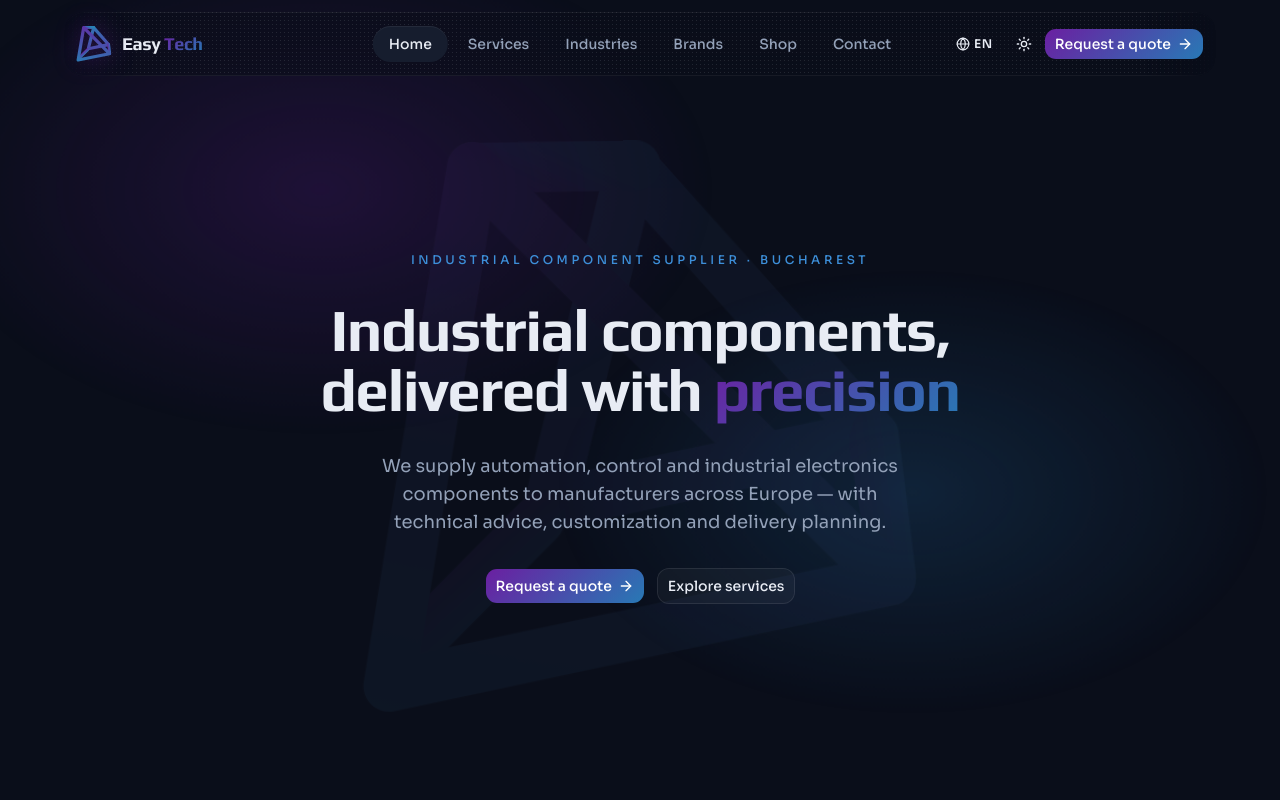
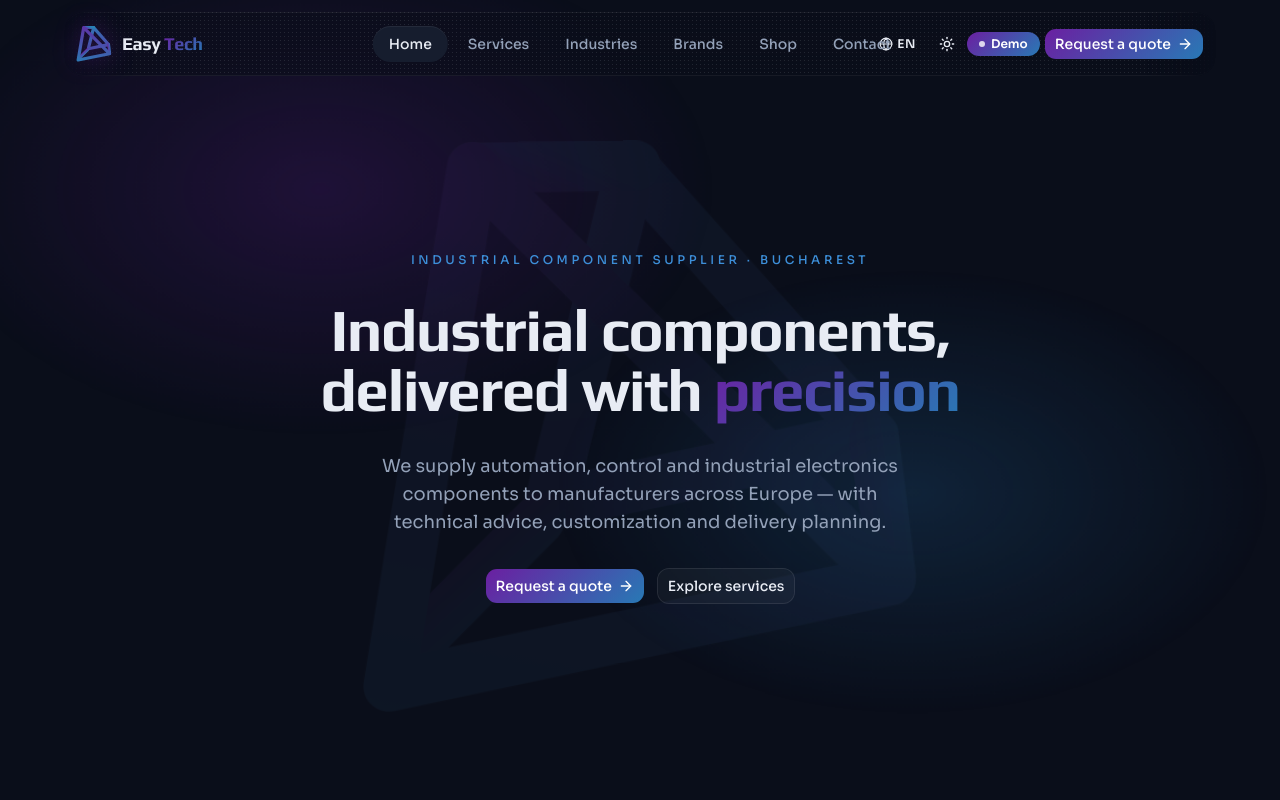
Before and after one commit to maximdm/costin_demo_website, a React (Vite) app: page / in a window 1280 px wide. Shown: the top 800 px of the page. Built offline with nearby package versions, Linux system fonts and the light colour scheme.

Commit message:
Add prominent 'Demo' badge to navbar (top-right)

```diff
--- a/src/components/layout/navbar.tsx
+++ b/src/components/layout/navbar.tsx
@@ -73,6 +73,11 @@ export function Navbar() {
           <LanguageSwitcher />
           <ThemeToggle />
 
+          <span className="hidden items-center gap-1.5 rounded-full bg-brand-gradient px-3 py-1 text-xs font-semibold text-white shadow-sm md:inline-flex">
+            <span className="size-1.5 rounded-full bg-white/80" />
+            {t('footer.demo')}
+          </span>
+
           <Magnetic className="hidden lg:inline-flex">
             <Button
               asChild
```
